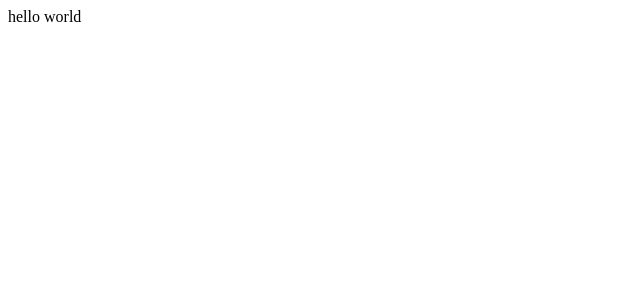
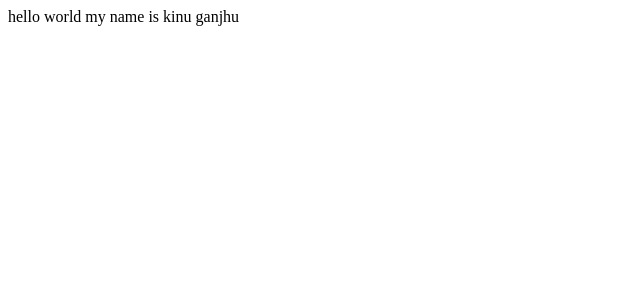
Before and after one commit to Kinuganjhu/Chat-App-, a React (Create React App) app: page / in a window 1280 px wide. Shown: the top 300 px of the page, without its empty margins (0-640 px from the left). Built offline with nearby package versions, Linux system fonts and the light colour scheme.

Commit message:
add extra

```diff
--- a/src/App.js
+++ b/src/App.js
@@ -3,7 +3,7 @@ function App() {
   return (
     <div>
       <header>
-      hello world
+      hello world my name is kinu ganjhu
       </header>
     </div>
   );
```
